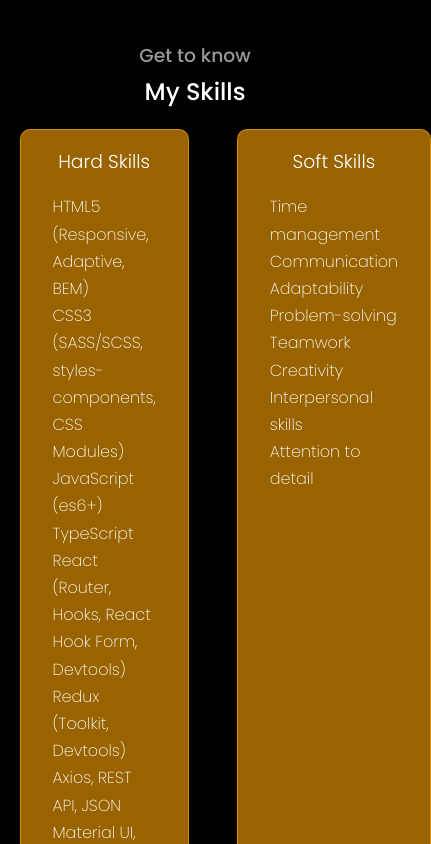
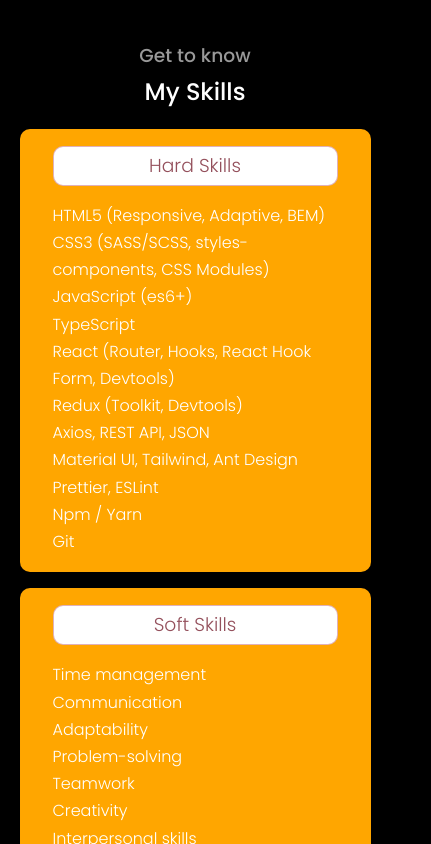
Before and after one commit to zakarialaoui10/anna-sofronova-portfolio, a React (Create React App) app: page / in a window 390 px wide. Shown: the part 2780-3624 px from the top of the page, 431 px wide, since content can reach past the window. Built offline with nearby package versions, Linux system fonts and the light colour scheme.

Commit message:
css refactoring

```diff
--- a/src/components/Education/Courses/Courses.tsx
+++ b/src/components/Education/Courses/Courses.tsx
@@ -1,6 +1,6 @@
 import styles from "./Courses.module.scss";
 import { Swiper, SwiperSlide } from "swiper/react";
-import { Pagination, Autoplay } from "swiper";
+import { Pagination, Autoplay, Mousewheel } from "swiper";
 import "swiper/css";
 import "swiper/css/navigation";
 import "swiper/css/pagination";
@@ -30,12 +30,13 @@
   return (
     <div className={styles.courses}>
       <Swiper
-        modules={[Pagination, Autoplay]}
+        modules={[Pagination, Autoplay, Mousewheel]}
         slidesPerView={width > 768 ? 3 : width > 480 ? 2 : 1}
         spaceBetween={10}
         pagination={{
           dynamicBullets: true,
         }}
+        mousewheel={true}
         autoplay={{
           delay: 5500,
           disableOnInteraction: false,
--- a/src/components/Navigation/Navigation.tsx
+++ b/src/components/Navigation/Navigation.tsx
@@ -29,20 +29,20 @@
       </a>
       <a
         href={"#education"}
-        className={activeNav === "#experience" ? styles.active : ""}
-        onClick={() => setActiveNav("#experience")}
+        className={activeNav === "#education" ? styles.active : ""}
+        onClick={() => setActiveNav("#education")}
       >
         <AiOutlineExperiment />
       </a>
       <a
         href={"#skills"}
-        className={activeNav === "#services" ? styles.active : ""}
-        onClick={() => setActiveNav("#services")}
+        className={activeNav === "#skills" ? styles.active : ""}
+        onClick={() => setActiveNav("#skills")}
       >
         <RiServiceLine />
       </a>
       <a
-        href="#contact"
+        href={"#contact"}
         className={activeNav === "#contact" ? styles.active : ""}
         onClick={() => setActiveNav("#contact")}
       >
--- a/src/components/Skills/Skills.module.scss
+++ b/src/components/Skills/Skills.module.scss
@@ -12,26 +12,53 @@
       display: flex;
       gap: 3rem;
       width: 100%;
+      font-weight: 300;
       & > div {
         flex: 1;
-        background-color: var(--color-primary-variant-opacity);
+        background-color: var(--color-primary-variant);
         padding: 1rem 2rem;
         border-radius: 10px;
         border: 1px solid var(--color-primary-variant-opacity);
         h3 {
           text-align: center;
           font-weight: 300;
-          padding-bottom: 1rem;
+          background: var(--color-white);
+          border: 1px solid var(--color-primary-opacity);
+          color: var(--color-primary);
+          padding: 0.2rem 0.5rem;
+          margin-bottom: 1rem;
+          border-radius: 10px;
         }
         &:hover {
           background: transparent;
           border: 1px solid var(--color-primary-variant);
           transition: var(--transition);
           h3 {
-            color: var(--color-white);
+            //color: var(--color-white);
           }
         }
       }
     }
   }
 }
+
+// ========== Media Queries ==========
+@media screen and (max-width: 768px) {
+  .skills {
+    .container {
+      .main {
+        flex-direction: column;
+      }
+    }
+  }
+
+  @media screen and (max-width: 480px) {
+    .skills {
+      .container {
+        .main {
+          gap: 1rem;
+        }
+      }
+    }
+  }
+}
```
